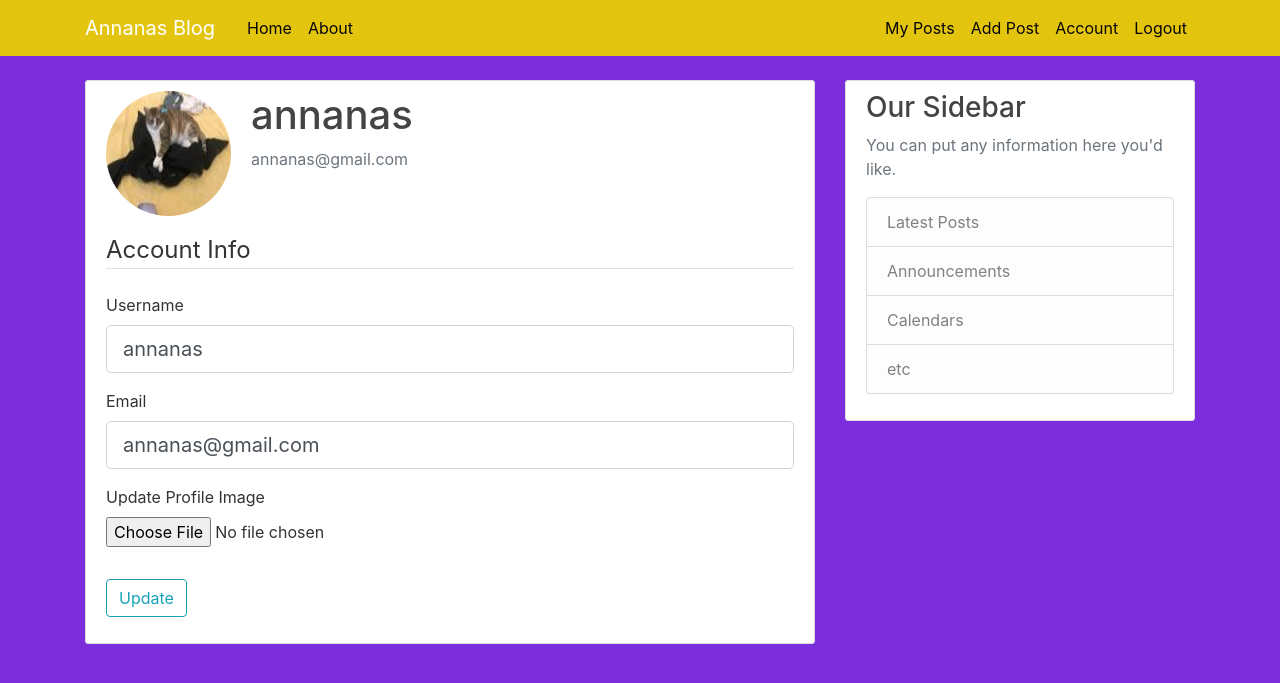
After one commit to Annaseli/Flask-App, a Flask app: page /account in a window 1280 px wide. The commit adds this page. Shown: the top 683 px of the page. Run offline with Flask 3, Linux system fonts and the light colour scheme; a user stored in the database is signed in; some libraries are stand-ins or nearby versions.

Commit message:
additional features

```diff
--- a/app.py
+++ b/app.py
@@ -1,52 +1,4 @@
-from flask import Flask, render_template, url_for, redirect, flash
-from forms import RegisterForm, LoginForm
-
-app = Flask(__name__)
-
-app.config['SECRET_KEY'] = 'f9ac5193def46b21bcbf5ed7cd295aef'
-
-posts = [
-    {
-        "author": "AS",
-        "date_posted": "25/06/24",
-        "title": 'A',
-        "content": "abc"
-    },
-    {
-        "author": "BC",
-        "date_posted": "25/06/24",
-        "title": 'B',
-        "content": "dvggrgi"
-    }
-]
-
-@app.route("/")
-@app.route("/home")
-def home():
-    return render_template('home.html', posts=posts)
-
-@app.route("/about")
-def about():
-    return render_template('about.html', title='About')
-
-@app.route("/register", methods=['GET', 'POST'])
-def register():
-    form = RegisterForm()
-    if form.validate_on_submit():
-        flash(f'Account created for {form.username.data}!', 'success')
-        return redirect(url_for('home'))
-    return render_template('register.html', title='Register', form=form)
-
-@app.route("/login", methods=['GET', 'POST'])
-def login():
-    form = LoginForm()
-    if form.validate_on_submit():
-        if form.email.data == 'admin@blog.com' and form.password.data == 'password':
-            flash('Logged in successfully!', 'success')
-            return redirect(url_for('home'))
-        else:
-            flash(f'Login Unsuccessful.', 'danger')
-    return render_template('login.html', title='Login', form=form)
+from flaskblog import app
 
 if __name__ == "__main__":
     app.run(debug=True)
--- /dev/null
+++ b/flaskblog/forms.py
@@ -0,0 +1,62 @@
+from flask_wtf import FlaskForm
+from flask_wtf.file import FileField, FileAllowed
+from wtforms import StringField, PasswordField, EmailField, SubmitField, BooleanField, TextAreaField
+from wtforms.validators import DataRequired, Length, Email, EqualTo, ValidationError
+from flaskblog.models import User, Post
+from flask_login import current_user
+
+# need to add another class here
+class RegisterForm(FlaskForm):
+    username = StringField('Username', validators=[DataRequired(), Length(min=2, max=20)])
+    email = EmailField('Email', validators=[DataRequired(), Email()])
+    password = PasswordField('Password', validators=[DataRequired()])
+    confirm_password = PasswordField('Confirm Password', validators=[DataRequired(), EqualTo('password')])
+    submit = SubmitField('Sign Up')
+
+    def validate_username(self, username):
+        user = User.query.filter_by(username=username.data).first()
+        if user:
+            raise ValidationError('This username is already taken. Please choose another one.')
+
+    def validate_email(self, email):
+        user = User.query.filter_by(email=email.data).first()
+        if user:
+            raise ValidationError('This email is already taken. Please choose another one.')
+
+
+class LoginForm(FlaskForm):
+    email = EmailField('Email', validators=[DataRequired(), Email()])
+    password = PasswordField('Password', validators=[DataRequired()])
+    remember = BooleanField('Remember Me')
+    submit = SubmitField('Login')
+
+
+class UpdateAccountForm(FlaskForm):
+    username = StringField('Username', validators=[DataRequired(), Length(min=2, max=20)])
+    email = EmailField('Email', validators=[DataRequired(), Email()])
+    image_file = FileField('Update Profile Image', validators=[FileAllowed('png', 'jpg')])
+    submit = SubmitField('Update')
+
+    def validate_username(self, username):
+        if username.data != current_user.username:
+            user = User.query.filter_by(username=username.data).first()
+            if user:
+                raise ValidationError('This username is already taken. Please choose another one.')
+
+    def validate_email(self, email):
+        if email.data != current_user.email:
+            user = User.query.filter_by(email=email.data).first()
+            if user:
+                raise ValidationError('This email is already taken. Please choose another one.')
+
+
+class AddPost(FlaskForm):
+    title = StringField('Title', validators=[DataRequired(), Length(min=1, max=500)])
+    content = TextAreaField('Content', validators=[DataRequired(), Length(min=1, max=500)])
+    submit = SubmitField('Post')
+
+
+class EditPost(FlaskForm):
+    title = StringField('Title', validators=[DataRequired(), Length(min=1, max=500)])
+    content = TextAreaField('Content', validators=[DataRequired(), Length(min=1, max=500)])
+    submit = SubmitField('Edit Post')
--- /dev/null
+++ b/flaskblog/routes.py
@@ -0,0 +1,151 @@
+import os
+import secrets
+from PIL import Image
+from flask import render_template, url_for, redirect, flash, request, abort
+from flaskblog import app, bcrypt, db
+from flask_login import login_user, login_required, logout_user, current_user
+from flaskblog.forms import RegisterForm, LoginForm, UpdateAccountForm, AddPost, EditPost
+from flaskblog.models import User, Post
+
+
+@app.route("/")
+@app.route("/home")
+def home():
+    paginated_posts = Post.query.paginate(per_page=5)
+    while paginated_posts.page != 0:
+        posts = []
+        for posts_in_page in paginated_posts:
+            posts.append(posts_in_page)
+        return render_template('home.html', posts=posts)
+
+@app.route("/about")
+def about():
+    return render_template('about.html', title='About')
+
+@app.route("/register", methods=['GET', 'POST'])
+def register():
+    form = RegisterForm()
+    if form.validate_on_submit():
+        # create the user
+        hashed_password = bcrypt.generate_password_hash(form.password.data).decode("utf-8")
+        user = User(username=form.username.data, email=form.email.data, password=hashed_password)
+        # add the user to db:
+        db.session.add(user)
+        db.session.commit()
+        flash('Account was created successfully!', 'success')
+        return redirect(url_for('login'))
+    return render_template('register.html', title='Register', form=form)
+
+@app.route("/login", methods=['GET', 'POST'])
+def login():
+    form = LoginForm()
+    if form.validate_on_submit():
+        # search for the user in the db
+        user = User.query.filter_by(email=form.email.data).first()
+        if user and bcrypt.check_password_hash(user.password, form.password.data):
+            login_user(user, form.remember.data)  # login the user
+            next_page = request.args.get('next')
+            return redirect(url_for(next_page)) if next_page else redirect(url_for('home'))
+        else:
+            flash('Login Unsuccessful. Please check your email or password', 'danger')
+    return render_template('login.html', title='Login', form=form)
+
+
+def save_image(form_image):
+    # create image path
+    _, f_ext = os.path.splitext(form_image.filename)
+    random_hex = secrets.token_hex(8)
+    image_name = random_hex + f_ext
+    picture_path = os.path.join(app.root_path, 'static/images', image_name)
+
+    # save the resized image
+    img = Image.open(form_image)
+    img.thumbnail((125, 125))
+    img.save(picture_path)
+
+    return image_name
+
+
+@app.route("/account", methods=['GET', 'POST'])
+@login_required
+def account():
+    form = UpdateAccountForm()
+    if form.validate_on_submit():
+        if form.image_file.data:
+            image_path = save_image(form.image_file.data)
+            current_user.image_file = image_path
+        current_user.username = form.username.data
+        current_user.email = form.email.data
+        db.session.commit()
+        flash('Your account was updated!', 'success')
+        return redirect(url_for('account'))
+
+    elif request.method == 'GET':
+        form.username.data = current_user.username
+        form.email.data = current_user.email
+
+    image_file = url_for('static', filename='images/' + current_user.image_file)
+    return render_template('account.html', title='Account', image_file=image_file, form=form)
+
+
+@app.route("/post/add_post", methods=['GET', 'POST'])
+@login_required
+def add_post():
+    form = AddPost()
+    if form.validate_on_submit():
+        post = Post(title=form.title.data, content=form.content.data, user_id=current_user.id)
+        db.session.add(post)
+        db.session.commit()
+        flash('Your post was added!', 'success')
+        return redirect(url_for('my_posts'))
+
+    return render_template('add_post.html', title='Add Post', form=form)
+
+
+@app.route("/post/my_posts", methods=['GET', 'POST'])
+@login_required
+def my_posts():
+    # get all the current user's posts
+    #my_posts = Post.query.filter_by(user_id=current_user.id)
+    my_posts = current_user.posts
+    return render_template('my_posts.html', title='My Posts', posts=my_posts)
+
+@app.route("/post/edit_post/<int:post_id>", methods=['GET', 'POST'])
+@login_required
+def edit_post(post_id):
+    # get the post with this id and if it doesn't exist return 404 error
+    post = Post.query.get_or_404(post_id)
+    if post.author != current_user:
+        abort(403)
+    form = EditPost()
+    if form.validate_on_submit():
+        post.title = form.title.data
+        post.content = form.content.data
+        db.session.commit()
+        flash('Your Post was updated!', 'success')
+        return redirect(url_for('my_posts'))
+
+    elif request.method == 'GET':
+        form.title.data = post.title
+        form.content.data = post.content
+
+    return render_template('add_post.html', title='Edit Post', form=form)
+
+@app.route("/post/delete_post/<int:post_id>", methods=['POST'])
+@login_required
+def delete_post(post_id):
+    # get the post with this id and if it doesn't exist return 404 error
+    post = Post.query.get_or_404(post_id)
+    if post.author != current_user:
+        abort(403)
+    db.session.delete(post)
+    db.session.commit()
+    flash('Your article has been deleted!', 'success')
+    return redirect(url_for('my_posts'))
+
+
+@app.route("/logout")
+@login_required
+def logout():
+    logout_user()
+    return redirect(url_for('home'))
--- a/static/main.css
+++ b/flaskblog/static/main.css
@@ -1,5 +1,5 @@
 body {
-  background: #fafafa;
+  background: #7d2edc;
   color: #333333;
   margin-top: 5rem;
 }
@@ -9,15 +9,15 @@ h1, h2, h3, h4, h5, h6 {
 }
 
 .bg-steel {
-  background-color: #5f788a;
+  background-color: #e3c50f;
 }
 
 .site-header .navbar-nav .nav-link {
-  color: #cbd5db;
+  color: #070505;
 }
 
 .site-header .navbar-nav .nav-link:hover {
-  color: #ffffff;
+  color: #0a0808;
 }
 
 .site-header .navbar-nav .nav-link.active {
@@ -37,7 +37,7 @@ h1, h2, h3, h4, h5, h6 {
 }
 
 a.article-title:hover {
-  color: #428bca;
+  color: #eed00a;
   text-decoration: none;
 }
 
--- /dev/null
+++ b/flaskblog/templates/account.html
@@ -0,0 +1,57 @@
+{% extends "layout.html" %}
+{% block content %}
+<div class="content-section">
+  <div class="media">
+    <img class="rounded-circle account-img" src="{{ image_file }}">
+    <div class="media-body">
+      <h2 class="account-heading">{{ current_user.username }}</h2>
+      <p class="text-secondary">{{ current_user.email }}</p>
+    </div>
+  </div>
+    <form method="POST" action="" enctype="multipart/form-data">
+        {{ form.hidden_tag() }}
+        <fieldset class="form-group">
+            <legend class="border-bottom mb-4">Account Info</legend>
+            <div class="form-group">
+                {{ form.username.label(class="form-control-label") }}
+
+                {% if form.username.errors %}
+                    {{ form.username(class="form-control form-control-lg is-invalid") }}
+                    <div class="invalid-feedback">
+                        {% for error in form.username.errors %}
+                            <span>{{ error }}</span>
+                        {% endfor %}
+                    </div>
+                {% else %}
+                    {{ form.username(class="form-control form-control-lg") }}
+                {% endif %}
+            </div>
+            <div class="form-group">
+                {{ form.email.label(class="form-control-label") }}
+                {% if form.email.errors %}
+                    {{ form.email(class="form-control form-control-lg is-invalid") }}
+                    <div class="invalid-feedback">
+                        {% for error in form.email.errors %}
+                            <span>{{ error }}</span>
+                        {% endfor %}
+                    </div>
+                {% else %}
+                    {{ form.email(class="form-control form-control-lg") }}
+                {% endif %}
+            </div>
+            <div class="form-group">
+                {{ form.image_file.label() }}
+                {{ form.image_file(class="form-control-file") }}
+                {% if form.image_file.errors %}
+                    {% for error in form.image_file.errors %}
+                        <span class="text-danger">{{ error }}</span></br>
+                    {% endfor %}
+                {% endif %}
+            </div>
+        </fieldset>
+        <div class="form-group">
+            {{ form.submit(class="btn btn-outline-info") }}
+        </div>
+    </form>
+</div>
+{% endblock content %}
--- a/templates/home.html
+++ b/flaskblog/templates/home.html
@@ -2,10 +2,12 @@
 {% block content %}
     {% for post in posts %}
         <article class="media content-section">
+            <img class="rounded-circle article-img"
+                 src="{{ url_for('static', filename='images/' + post.author.image_file) }}">
           <div class="media-body">
             <div class="article-metadata">
-              <a class="mr-2" href="#">{{ post.author }}</a>
-              <small class="text-muted">{{ post.date_posted }}</small>
+              <a class="mr-2" href="#">{{ post.author.username }}</a>
+              <small class="text-muted">{{ post.date_posted.strftime('%Y-%m-%d') }}</small>
             </div>
             <h2><a class="article-title" href="#">{{ post.title }}</a></h2>
             <p class="article-content">{{ post.content }}</p>
--- a/templates/layout.html
+++ b/flaskblog/templates/layout.html
@@ -21,7 +21,7 @@
     <header class="site-header">
       <nav class="navbar navbar-expand-md navbar-dark bg-steel fixed-top">
         <div class="container">
-          <a class="navbar-brand mr-4" href="/">Flask Blog</a>
+          <a class="navbar-brand mr-4" href="/">Annanas Blog</a>
           <button class="navbar-toggler" type="button" data-toggle="collapse" data-target="#navbarToggle"
                   aria-controls="navbarToggle" aria-expanded="false" aria-label="Toggle navigation">
             <span class="navbar-toggler-icon"></span>
@@ -33,8 +33,15 @@
             </div>
             <!-- Navbar Right Side -->
             <div class="navbar-nav">
-              <a class="nav-item nav-link" href="{{ url_for('login') }}">Login</a>
-              <a class="nav-item nav-link" href="{{ url_for('register') }}">Register</a>
+                {% if current_user.is_authenticated %}
+                    <a class="nav-item nav-link" href="{{ url_for('my_posts') }}">My Posts</a>
+                    <a class="nav-item nav-link" href="{{ url_for('add_post') }}">Add Post</a>
+                    <a class="nav-item nav-link" href="{{ url_for('account') }}">Account</a>
+                    <a class="nav-item nav-link" href="{{ url_for('logout') }}">Logout</a>
+                {% else %}
+                    <a class="nav-item nav-link" href="{{ url_for('login') }}">Login</a>
+                    <a class="nav-item nav-link" href="{{ url_for('register') }}">Register</a>
+                {% endif %}
             </div>
           </div>
         </div>
--- a/templates/login.html
+++ b/flaskblog/templates/login.html
@@ -11,7 +11,7 @@
                     {% if form.email.errors %}
                         {{ form.email(class="form-control form-control-lg is-invalid") }}
                         <div class="invalid-feedback">
-                            {% for error in form.username.errors %}
+                            {% for error in form.email.errors %}
                                 <span>{{ error }}</span>
                             {% endfor %}
                         </div>
@@ -25,7 +25,7 @@
                     {% if form.password.errors %}
                         {{ form.password(class="form-control form-control-lg is-invalid") }}
                         <div class="invalid-feedback">
-                            {% for error in form.username.errors %}
+                            {% for error in form.password.errors %}
                                 <span>{{ error }}</span>
                             {% endfor %}
                         </div>
```
Also changed, not shown: flaskblog/__init__.py (added, +19 -0 lines), flaskblog/models.py (added, +32 -0 lines), flaskblog/templates/add_post.html (added, +41 -0 lines), flaskblog/templates/edit_post.html (added, +41 -0 lines), flaskblog/templates/my_posts.html (added, +48 -0 lines), forms.py (deleted, +0 -18 lines), flaskblog/static/images/461cea5b35462279.JPG (added), flaskblog/static/images/default.jpg (added), flaskblog/templates/about.html (renamed from templates/about.html), flaskblog/templates/register.html (renamed from templates/register.html), instance/site.db (added).
